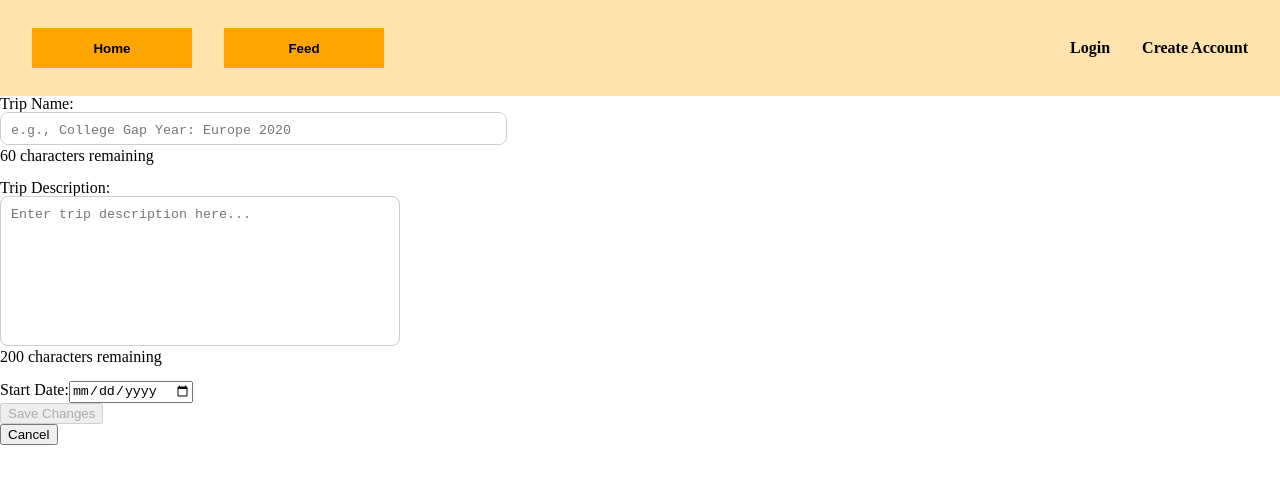
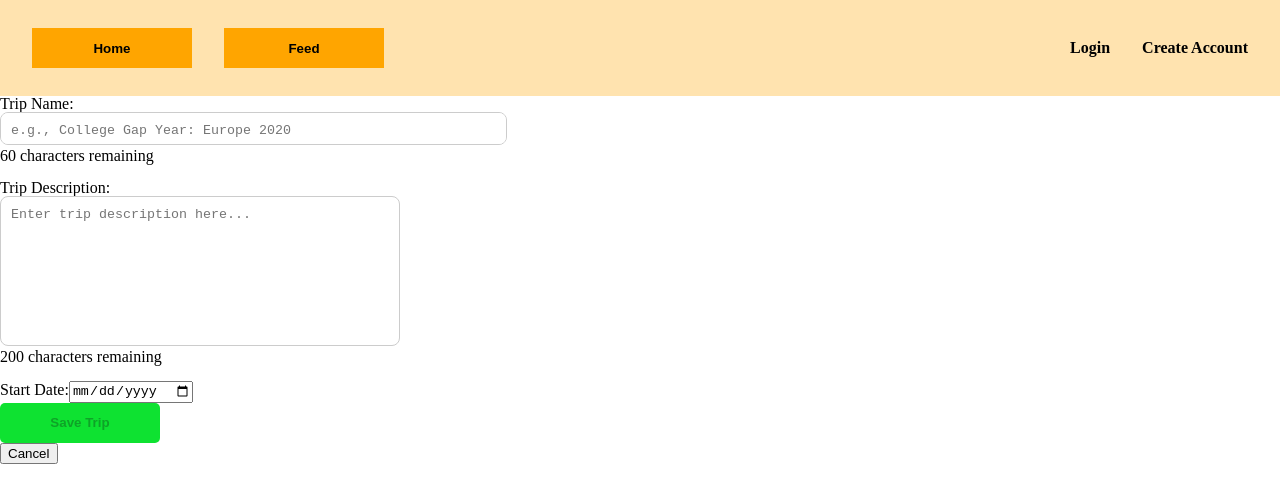
Before and after one commit to Dionmok/Crowd-Sourced-Travel-Planner, a React (Vite) app in the folder frontend/: page /createTrip in a window 1280 px wide. Shown: the top 502 px of the page. Built offline with nearby package versions, Linux system fonts and the light colour scheme.

Commit message:
Fixed issues with old versions of files, integrated feedpage functionality and experience tiles

```diff
--- a/frontend/src/components/ButtonLink.jsx
+++ b/frontend/src/components/ButtonLink.jsx
@@ -2,7 +2,7 @@ import { useNavigate } from 'react-router-dom';
 import '../css/ButtonLink.css';
 
 // pass in buttonName and routeTo as props
-export default function Button({varient,buttonName, routeTo}) {
+export default function Button({varient, buttonName, routeTo}) {
     const navigate = useNavigate()
 
     const handleClick = () => {
--- a/frontend/src/components/SaveTripButton.jsx
+++ b/frontend/src/components/SaveTripButton.jsx
@@ -1,6 +1,7 @@
 import { useState, useEffect } from "react";
+import '../css/TripButtons.css';
 
-export default function SaveChanges({ tripId, tripName, tripDescription, startDate, onSuccess, onError }){
+export default function SaveTripButton({ tripId, tripName, tripDescription, startDate, onSuccess, onError }){
     const [isLoading, setIsLoading] = useState(false);
     const [isDisabled, setIsDisabled] = useState(true);
 
@@ -16,17 +17,19 @@ export default function SaveChanges({ tripId, tripName, tripDescription, startDa
     const handleSave = async () => {
         setIsLoading(true);
         try {
-            const response = await fetch(`http://127.0.0.1:5000/edit_trip`, {
-                method: 'PUT',
+            const userId = 123; // Hardcoded for testing; replace with dynamic user_id fetching logic
+
+            const response = await fetch(`http://127.0.0.1:5000/save_trip`, {
+                method: 'POST',
                 headers: {
                   'Content-Type': 'application/json',
                 },
                 body: JSON.stringify({
-                    trip_id: tripId,
+                    user_id: userId,
                     trip_name: tripName,
                     trip_description: tripDescription,
                     start_date: startDate,
-                    time_updated: new Date().toISOString(),
+                    time_created: new Date().toISOString(),
                 }),
         });
 
@@ -45,8 +48,8 @@ export default function SaveChanges({ tripId, tripName, tripDescription, startDa
 
 return (
     <div>
-      <button onClick={handleSave} disabled={isLoading || isDisabled}>
-        {isLoading ? 'Saving...' : 'Save Changes'}
+      <button onClick={handleSave} disabled={isLoading || isDisabled} className="SaveTrip">
+        {isLoading ? 'Saving...' : 'Save Trip'}
       </button>
     </div>
   );
--- a/frontend/src/components/TripExperienceTile.jsx
+++ b/frontend/src/components/TripExperienceTile.jsx
@@ -1,26 +1,21 @@
 import { useNavigate } from 'react-router-dom';
+import RemoveTripExperienceButton from '../components/RemoveTripExperienceButton';
 import '../css/TripTile.css';
 
-export default function TripExperienceTile({ experience, onAddToTrip }) {
+export default function TripExperienceTile ({ experience, tripId, onRemove }){
     const navigate = useNavigate();
 
-    // Optional: handle clicking the tile to navigate to the experience details page
-    const handleClick = () => {
-        navigate(`/experience/${experience.id}`);
-    };
+    /*const handleClick = () => {
+        navigate(`/experience/${experience.experience_id}`);
+    };*/
 
-    // Handle adding experience to a trip
-    const handleAddToTrip = () => {
-        if (onAddToTrip) {
-            onAddToTrip(experience);  // Call the parent function to add the experience to a trip
-        }
-    };
+    return(
+        <div className="trip-tile" /*onClick={handleClick}*/>
+            <h2>{experience.experience_name}</h2>
+            <div className="button-container">
+            <RemoveTripExperienceButton tripId={tripId} experienceId={experience.experience_id} onExperienceRemoved={onRemove}/>
+            </div>
+        </div>
 
-    return (
-        <div className="trip-tile" onClick={handleClick}>
-            <input type="checkbox" className="trip-experience-checkbox" />
-            <h2>{experience.experience_name}</h2>
-            <button onClick={handleAddToTrip}>Add to Trip</button> {/* Add to Trip button */}
-        </div>
     );
-}
+};
--- /dev/null
+++ b/frontend/src/css/TripButtons.css
@@ -0,0 +1,36 @@
+.SaveChanges {
+    cursor: pointer;
+    height: 3em;
+    width: 12em;
+    background-color: #0ee231;
+    border: none;
+    text-align: center;
+    border-radius: 5px;
+    transition: background-color 0.1s linear;
+    font-weight: bold;
+}
+
+.SaveChanges.disabled{
+    background-color: #ccc;
+    cursor: not-allowed;
+    color: #f3f0f0;
+}
+
+
+.SaveTrip{
+    cursor: pointer;
+    height: 3em;
+    width: 12em;
+    background-color: #0ee231;
+    border: none;
+    text-align: center;
+    border-radius: 5px;
+    transition: background-color 0.1s linear;
+    font-weight: bold;
+}
+
+.SaveTrip.disabled{
+    background-color: #ccc;
+    cursor: not-allowed;
+    color: #f3f0f0;
+}
--- a/frontend/src/pages/FeedPage.jsx
+++ b/frontend/src/pages/FeedPage.jsx
@@ -2,6 +2,7 @@ import React, { useState, useEffect } from 'react';
 import NavBar from '../components/NavBar';
 import SearchBar from '../components/SearchBar';
 import TripExperienceTile from '../components/TripExperienceTile';
+import SaveTripButton from '../components/SaveTripButton';
 import { useLocation, useNavigate } from 'react-router-dom';
 
 export default function FeedPage({ userId }) {
@@ -48,6 +49,14 @@ export default function FeedPage({ userId }) {
     fetchExperiences();
   }, [location.search]);
 
+  const handleSaveSuccess = (message) => {
+    alert(message); // Replace with your preferred notification method
+  };
+
+  const handleSaveError = (error) => {
+    alert(`Error saving trip: ${error}`); // Replace with your preferred notification method
+  };
+
   return (
     <div>
       <NavBar />
@@ -59,10 +68,17 @@ export default function FeedPage({ userId }) {
       <div className="experiences-container">
         {experiences.length > 0 ? (
           experiences.map((experience) => (
-            <TripExperienceTile
-              key={experience.experience_id}
-              experience={experience}
-            />
+            <div key={experience.experience_id}>
+              <TripExperienceTile experience={experience} />
+              <SaveTripButton
+                tripId={experience.experience_id}
+                tripName={experience.trip_name || experience.title}  // Use whichever field contains the trip name
+                tripDescription={experience.trip_description || experience.description}  // Use whichever field contains the description
+                startDate={experience.start_date}
+                onSuccess={handleSaveSuccess}
+                onError={handleSaveError}
+              />
+            </div>
           ))
         ) : (
           <p>No experiences found matching your search criteria.</p>
```
